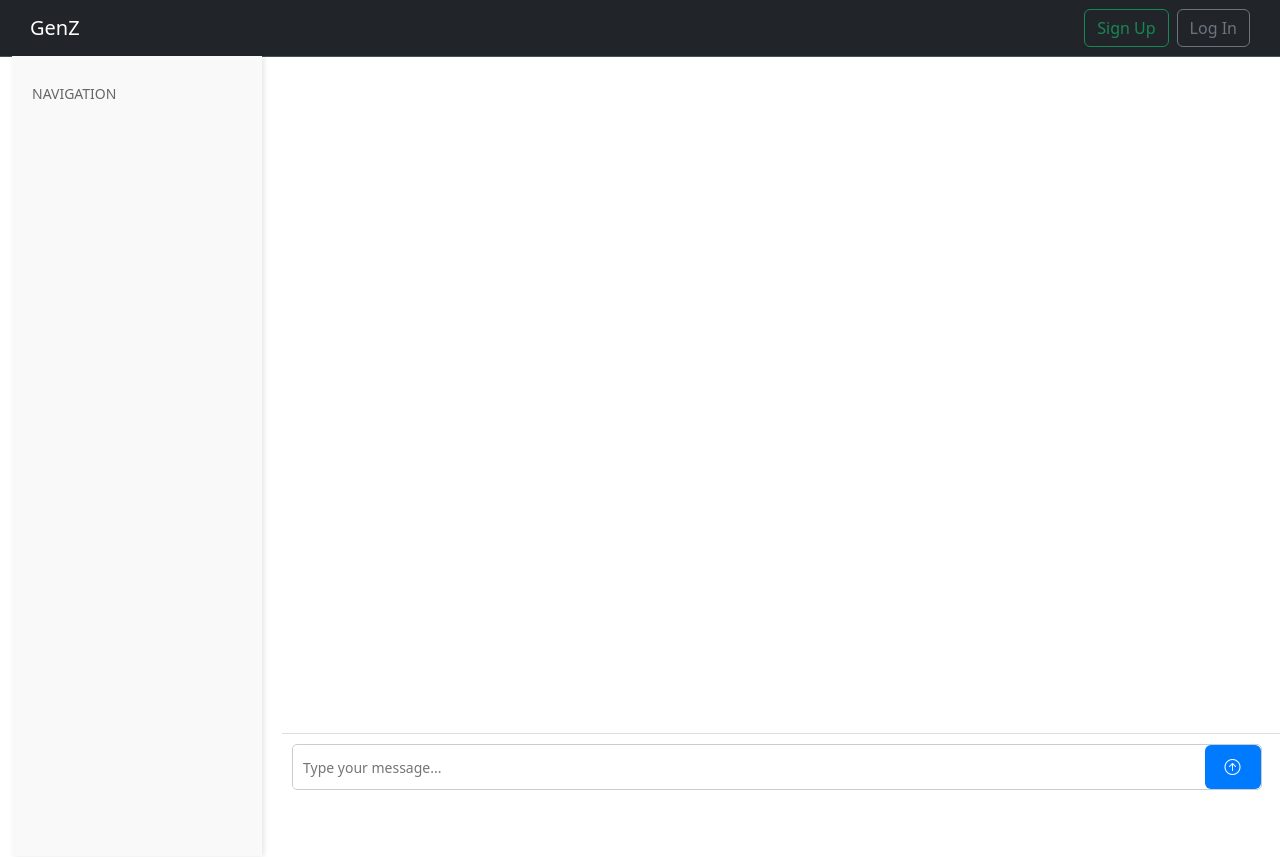
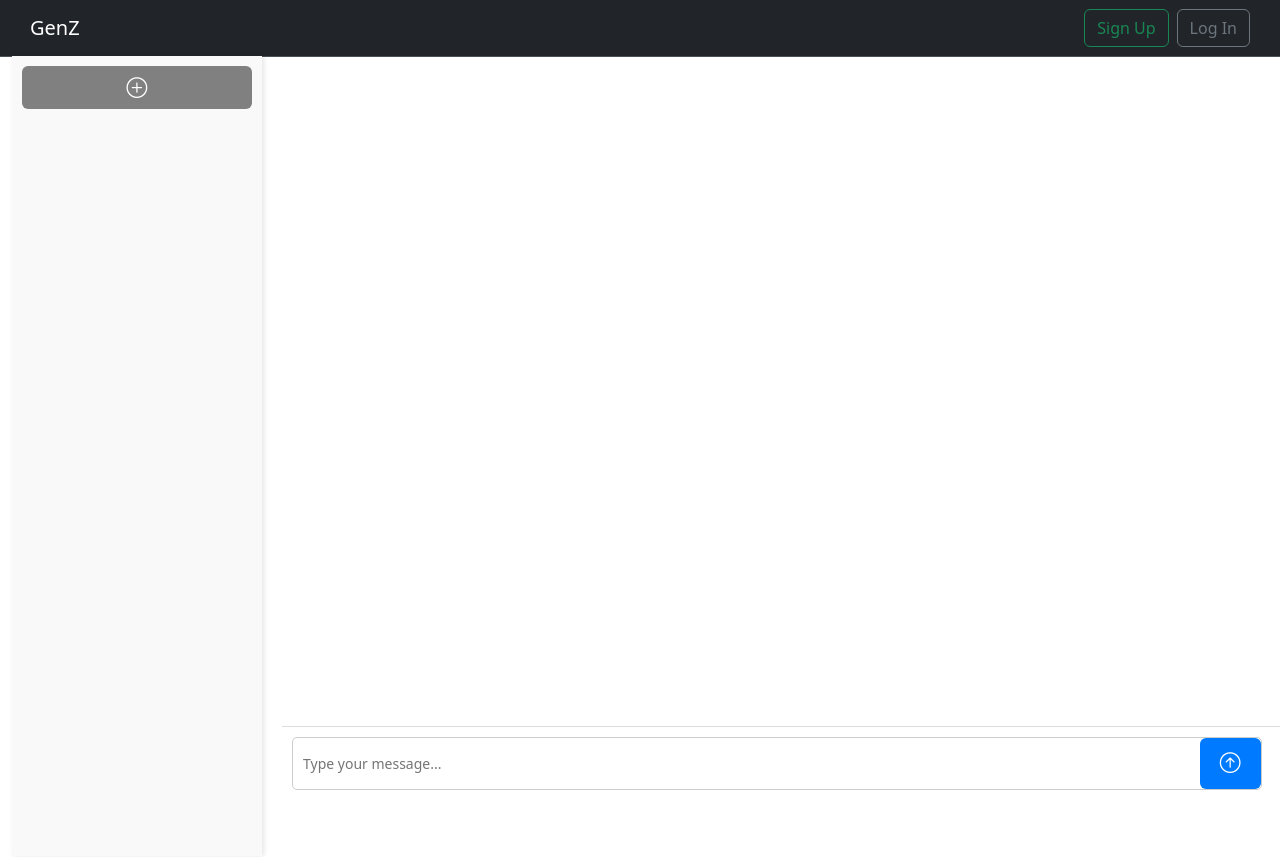
Before and after one commit to xahin96/GenZ, a Django app: page /client/1/ in a window 1280 px wide. Run offline with Django 5.2, Linux system fonts and the light colour scheme; data that the repository does not hold is empty; some libraries are stand-ins or nearby versions.

Commit message:
client fixes

```diff
--- a/GenZ/client/static/client.css
+++ b/GenZ/client/static/client.css
@@ -124,3 +124,14 @@
 .message-input button:hover {
     background-color: #0056b3;
 }
+
+.add-chat{
+        width: 100%;
+    border: none;
+    background-color: gray;
+    font-weight: 700;
+}
+i{
+    font-size: 1.3em;
+    font-weight: bold;
+}
--- a/GenZ/client/templates/index.html
+++ b/GenZ/client/templates/index.html
@@ -11,10 +11,10 @@
 {% block content %}
  <div class="container-fluid">
         <div class="sidebar">
-            <h2>Navigation</h2>
+            <a href ="{% url 'client:home' company_name %}"> <button type = "button" class="btn btn-primary add-chat" ><i class="bi bi-plus-circle"></i></button></a>
             <ul>
                 {% for content in contents %}
-                <li><a href="/client/{{content.pk}}">{{content}}</a></li>
+                <li><a href="/client/{{company_name}}/{{content.pk}}">{{content}}</a></li>
                 {% endfor %}
             </ul>
         </div>
@@ -32,11 +32,11 @@
             </div>
 
             <div class="form-wrapper">
-                 <form action="{% if questions and questions|length > 0 %}/client/{{ content_id }}/submit{% else %}/client/submit{% endif %}" method="post">
+                 <form action="{% if questions and questions|length > 0 %}/client/{{company_name}}/{{ content_id }}/submit{% else %}/client/{{company_name}}/submit{% endif %}" method="post">
                     {% csrf_token %}
                     <div class="message-input">
                         <textarea id="content" rows="1" name="content" placeholder="Type your message..."></textarea>
-                        <button class="btn btn-primary" type="submit">
+                        <button id = "myBtn" class="btn btn-primary" type="submit">
                             <i class="bi bi-arrow-up-circle"></i>
                         </button>
                     </div>
@@ -45,5 +45,21 @@
 
         </div>
     </div>
+<script>
+    // Get the input field
+var input = document.getElementById("content");
+
+// Execute a function when the user presses a key on the keyboard
+input.addEventListener("keypress", function(event) {
+  // If the user presses the "Enter" key on the keyboard
+  if (event.key === "Enter") {
+    // Cancel the default action, if needed
+    event.preventDefault();
+    // Trigger the button element with a click
+    document.getElementById("myBtn").click();
+  }
+});
+
+</script>
 
 {% endblock %}
--- a/GenZ/client/urls.py
+++ b/GenZ/client/urls.py
@@ -1,10 +1,11 @@
 from django.urls import path, include
 
 from . views import *
+app_name = 'client'
 
 urlpatterns = [
-    path("",index,name="home"),
-    path("submit",submit,name="submit"),
-    path("<int:content_id>/",content,name="content"),
-    path("<int:content_id>/submit", question, name="question"),
+    path("<str:company_name>/",index,name="home"),
+    path("<str:company_name>/submit",submit,name="submit"),
+    path("<str:company_name>/<int:content_id>/",content,name="content"),
+    path("<str:company_name>/<int:content_id>/submit", question, name="question"),
 ]
--- a/GenZ/client/views.py
+++ b/GenZ/client/views.py
@@ -4,33 +4,33 @@ from .models import *
 
 
 # Create your views here.
-def index(request):
+def index(request,company_name):
     contents = Content.objects.all().order_by('-pk')
-    return render(request, 'index.html', {'contents': contents})
+    return render(request, 'index.html', {'contents': contents,'company_name':company_name})
 
 
-def submit(request):
+def submit(request,company_name):
     if request.method == 'POST':
         content = request.POST.get('content')
         data = Content.objects.create(content=content)
         data.save()
         question = Question.objects.create(question=content,content=data)
         question.save()
-        return redirect('/client/' + str(data.id))
+        return redirect('/client/'+company_name+'/' + str(data.id))
     # contents = Content.objects.all().order_by('-pk')
     # #return render(request, 'index.html', {'contents': contents})
 
-def question(request,content_id):
+def question(request,company_name,content_id):
     if request.method == 'POST':
         content = request.POST.get('content')
         question = Question.objects.create(question=content, content=Content.objects.get(pk=content_id))
         question.save()
         contents = Content.objects.all().order_by('-pk')
         questions = Question.objects.filter(content=content_id).order_by('-pk')
-        return render(request, 'index.html', {'contents': contents, 'questions': questions, 'content_id': content_id})
+        return render(request, 'index.html', {'contents': contents, 'questions': questions, 'content_id': content_id,'company_name':company_name})
 
 
-def content(request,content_id):
+def content(request,company_name,content_id):
     contents = Content.objects.all().order_by('-pk')
     questions = Question.objects.filter(content=content_id).order_by('-pk')
-    return render(request,'index.html',{'contents':contents,'questions':questions,'content_id':content_id})
+    return render(request,'index.html',{'contents':contents,'questions':questions,'content_id':content_id,'company_name':company_name})
```
